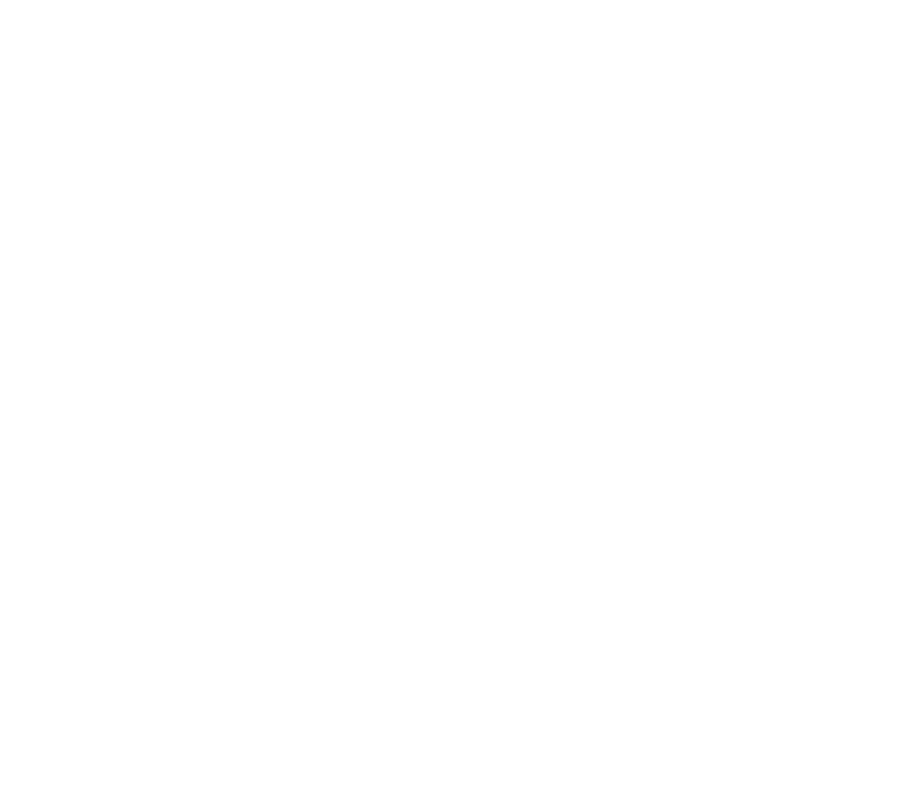
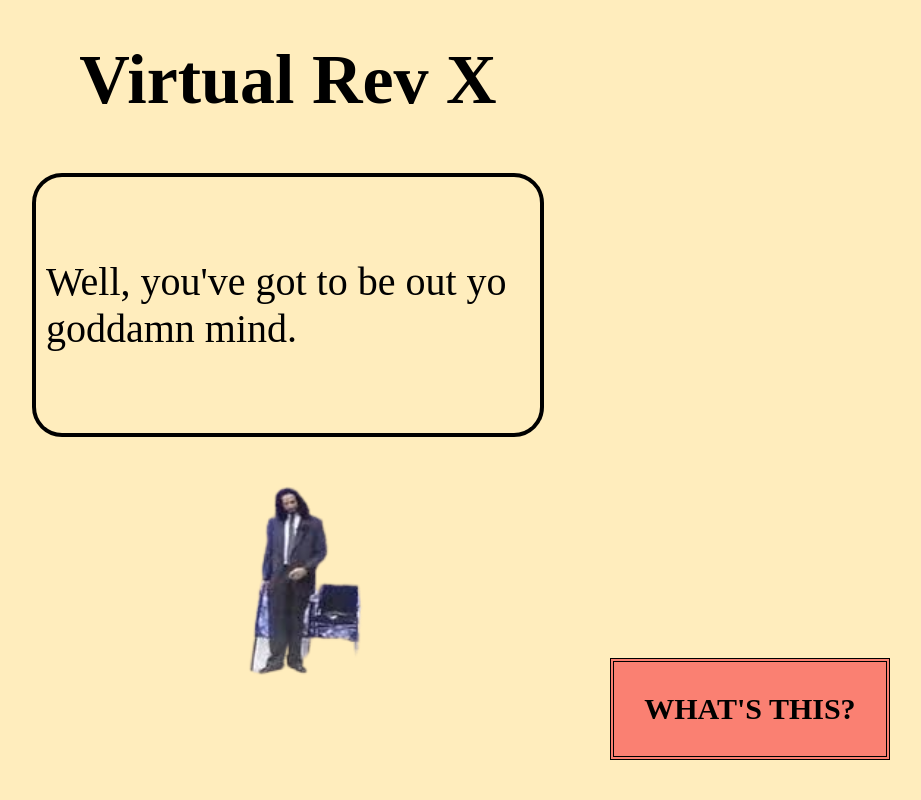
Before and after one commit to scherepi/myrevx, a plain HTML site: page index.html in a window 1280 px wide. Shown: the whole page, without its empty margins (352-1273 px from the left). Drawn offline with Linux system fonts and the light colour scheme.

Commit message:
Got basic functionality.

```diff
--- a/index.html
+++ b/index.html
@@ -5,8 +5,16 @@
         <link rel="stylesheet" href="styles.css">
     </head>
     <body>
+        <h1>Virtual Rev X</h1>
         <div id="main">
+            <div id="gospel">
+                <p>What's happening?</p>
+            </div>
+            <div id="rev">
 
+            </div>
         </div>
+        <a href="#">WHAT'S THIS?</a>
+        <script src="index.js"></script>
     </body>
 </html>
--- a/index.js
+++ b/index.js
@@ -33,7 +33,7 @@ Reverend X Quotes:
 
 "If you don't mind, god don't mind slaying yo wicked ass at the end of time." */
 
-const imageFilenames = ["idle.png", "dance.png"]
+const imageFilenames = ["dancing.png", "egg.png", "standing.png"];
 
 const revXQuotes = [
     "Murder, a devil worshipper will do. That's John chapter 8 verse 42. The Devil does not abide by the truth, because there is no truth in him.",
@@ -56,10 +56,28 @@ const revXQuotes = [
     "And fuck another motherfucker contrary to me, you're just a Ku Klux Klan member wannabe."
 ]
 
+const explanationText = "This is a brief attempt at bringing our lord and savior Reverend X to the glorious Internet. I made this as a shitty little experiment to toy around with CSS and JavaScript the day after I decided to change my life. Go watch Fredding The Needle's video to learn more about Rev X.";
+
 const rev = document.getElementById("rev");
 const gospel = document.getElementById("gospel");
 console.log("Starting script - Reverend X loves you, motherfucker.");
 
 function rotate() {
+    console.log("changing picture of our glorious savior");
+    let randomFile = "data/" + imageFilenames[Math.floor(Math.random() * imageFilenames.length)];
+    rev.style.backgroundImage = "url(" + randomFile + ")";
+    console.log("chosen image: " + randomFile);
+    let randomQuote = revXQuotes[Math.floor(Math.random() * revXQuotes.length)];
+    console.log("chosen quote: " + randomQuote);
+    gospel.childNodes[1].innerHTML = randomQuote;
+}
+
+setInterval(rotate, 3000);
+
+function explain() {
+    const explainDiv = document.createElement("div");
+    explainDiv.setAttribute("id", "explain");
+    explainDiv.appendChild(document.createElement("p"));
+    explainDiv.childNodes[1].innerHTML = explanationText;
 
 }
--- a/styles.css
+++ b/styles.css
@@ -0,0 +1,84 @@
+* {
+    margin: 0;
+    padding: 0;
+    position: fixed;
+    box-sizing: content-box;
+    background-color: #ffedbd;
+}
+
+h1 {
+    width: fit-content;
+    font-size: 70px;
+    top: 5%;
+}
+
+a {
+    bottom: 5%;
+    right: 3%;
+    color: rgba(0, 0, 0, 1);
+    font-weight: bold;
+    font-size: 30px;
+    text-decoration: none;
+    border: 4px double black;
+    padding: 30px;
+    background-color: salmon;
+}
+a:hover {
+    color: rgba(255, 255, 255, 0.8);
+    background-color: cornflowerblue;
+}
+/* Center horizontally */
+#main, #rev, #gospel, h1 {
+    margin: 0 auto;
+    left: 0;
+    right: 0;
+}
+
+#main {
+    bottom: 0;
+    width: 40%;
+    height: 80%;
+    /*border: 4px solid black;
+    background-color: cornflowerblue; */
+}
+
+#rev {
+    bottom: 0;
+    width: 380px;
+    height: 432px;
+    background-image: url("data/egg.png");
+    background-repeat: no-repeat;
+    background-position: center;
+    background-size: contain;
+}
+
+#gospel p {
+    position: relative;
+    width: fit-content;
+    height: fit-content;
+    margin: auto;
+    /*background-color: green; */
+    font-size: 40px;
+    padding: 10px;
+    overflow: hidden;
+}
+
+#gospel {
+    position: relative;
+    width: fit-content;
+    margin: 0 auto;
+    height: 40%;
+    top: 2%;
+    /*background-color: blue; */
+    border: 4px solid black;
+    border-radius: 30px;
+    display: flex;
+    justify-content: center;
+    align-items: center;
+    z-index: 10;
+}
+
+/* Explanation div created with JS */
+#explain {
+
+}
```
Also changed, not shown: data/egg.png, data/standing.jpeg (deleted), data/standing.png (renamed from data/standing_cut.png).
